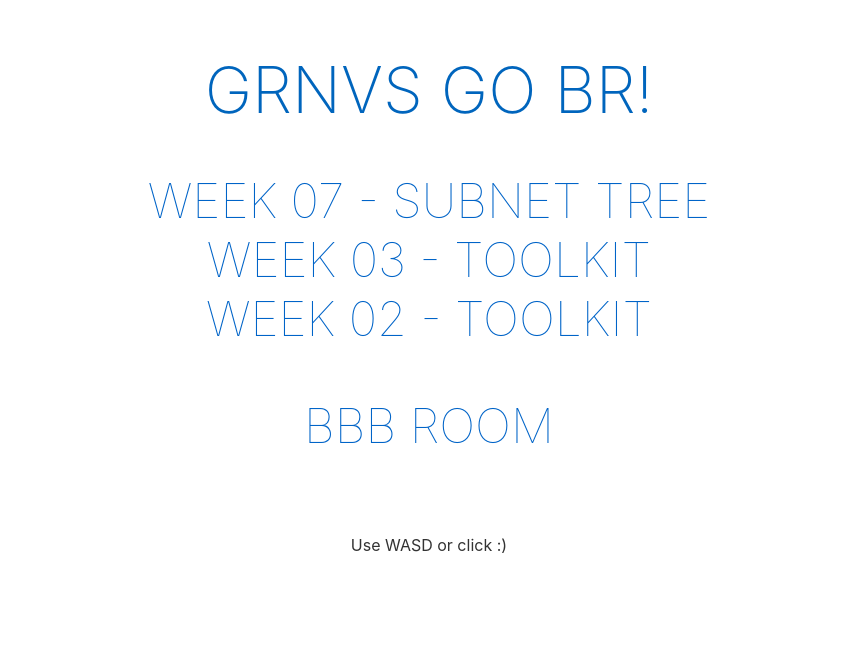
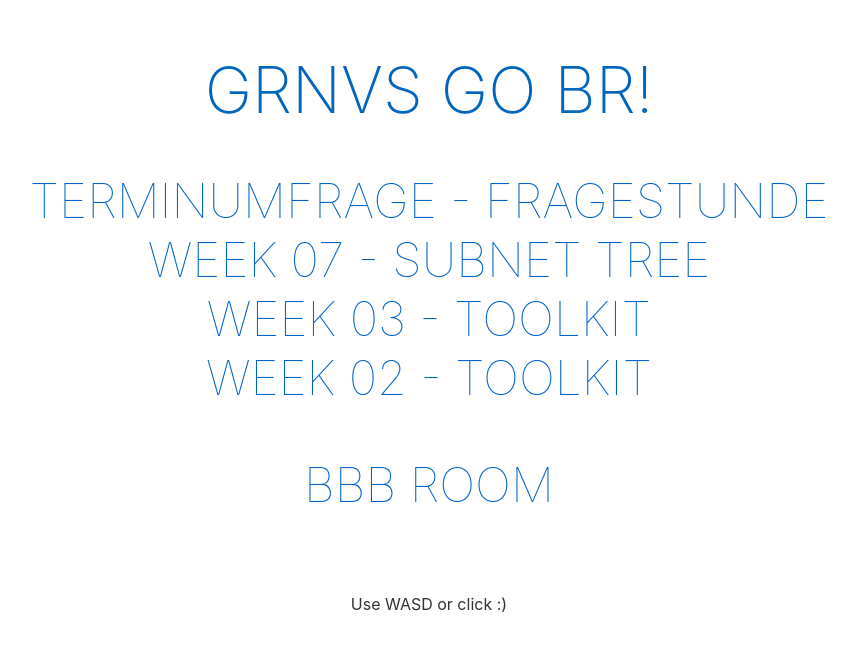
Before and after one commit to mkienitz/docker-web, a Svelte app: page / in a window 1280 px wide. Shown: the top 650 px of the page, without its empty margins (211-1067 px from the left). Built offline with nearby package versions, Linux system fonts and the light colour scheme.

Commit message:
Add Fragestunde Umfrage

```diff
--- a/src/App.svelte
+++ b/src/App.svelte
@@ -59,6 +59,7 @@
 <main>
 	<h1 on:click={handleClick} style="--color : {color} ">{name}</h1>
 	<ul>
+		<li><a href="https://terminplaner4.dfn.de/NAyTDhcGxD7Cqabt">Terminumfrage - Fragestunde</a></li>
 		{#each files as file}
 			<li><a href="/files/{file.filename}">{file.title}</a></li>
 		{/each}
```
